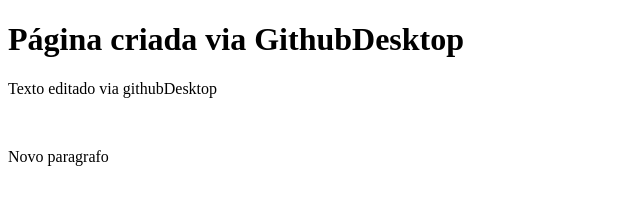
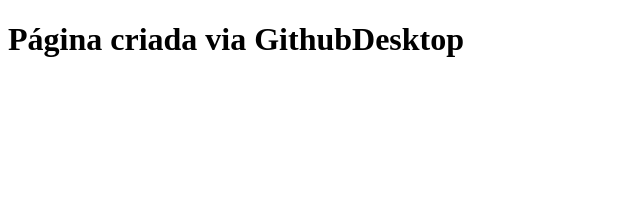
Before and after one commit to danismoreira/repositorio25, a plain HTML site: page index.html in a window 1280 px wide. Shown: the whole page, without its empty margins (0-640 px from the left). Drawn offline with Linux system fonts and the light colour scheme.

Commit message:
update no pagina inicial

```diff
--- a/index.html
+++ b/index.html
@@ -8,8 +8,6 @@
 </head>
 <body>
     <h1>Página criada via GithubDesktop</h1>
-    <p> Texto editado via githubDesktop</p>
-    <br>
-    <p> Novo paragrafo </p>
+
 </body>
 </html>
```
